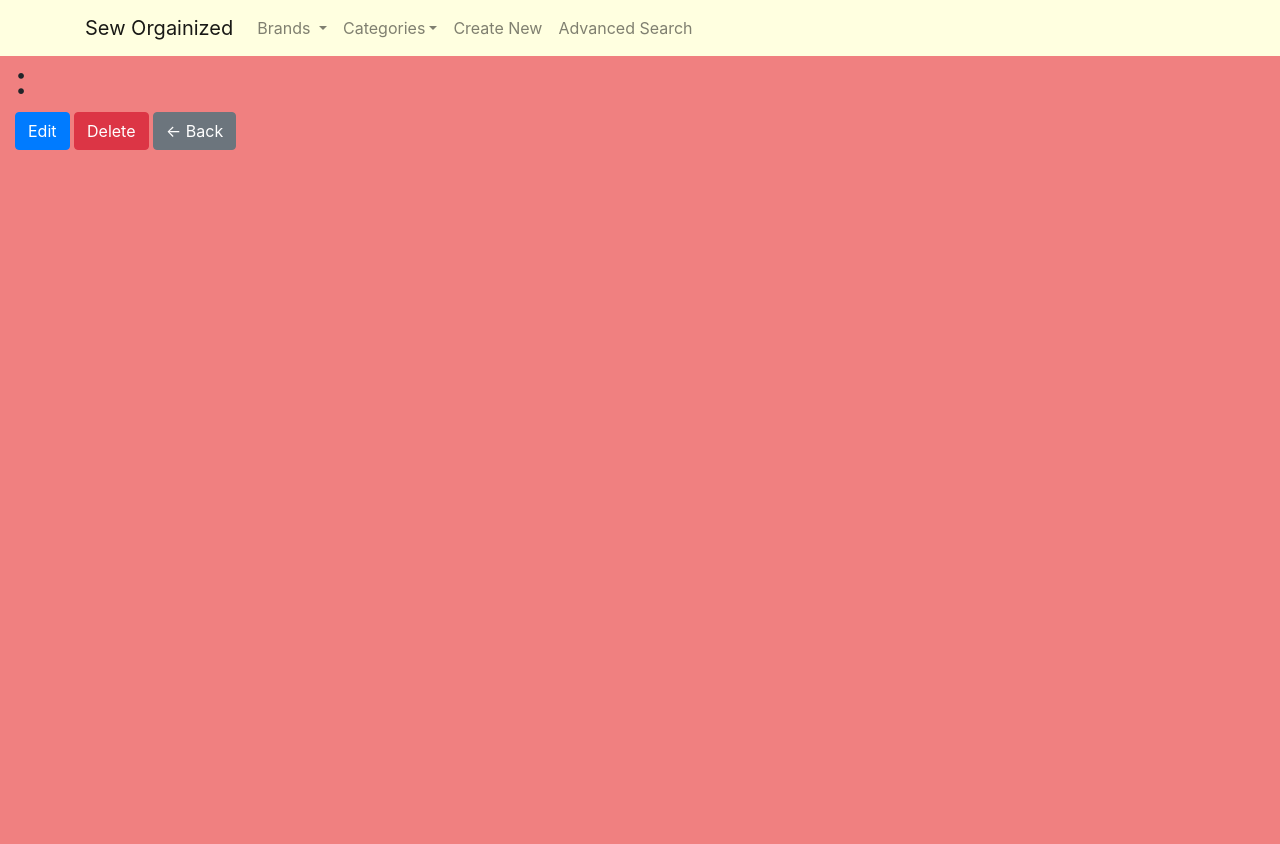
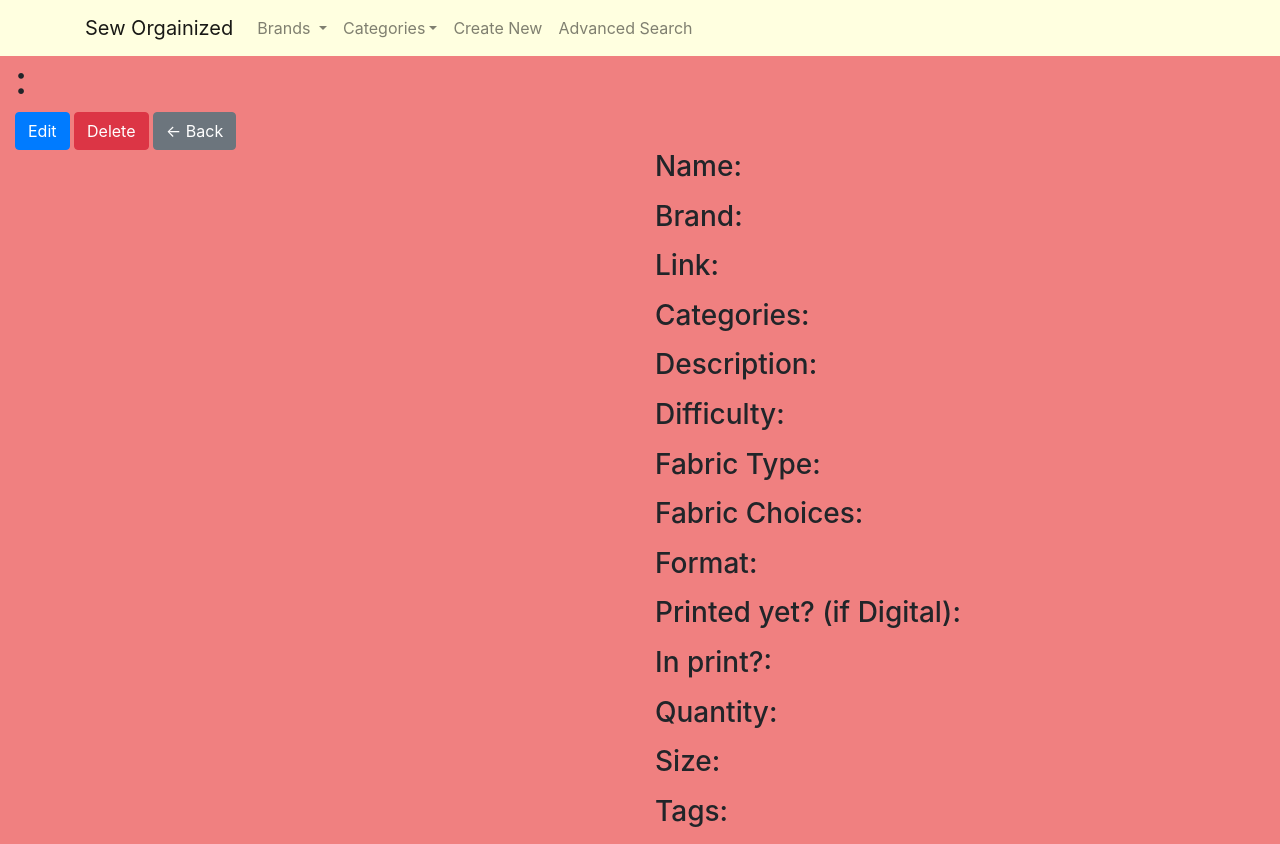
Before and after one commit to larilariv/SewOrganized, a Node server app: page /patterns/1 in a window 1280 px wide. Before the commit the page ends 150 px from the top, so only its background shows below. Run offline with Node 20, Linux system fonts and the light colour scheme; data that the repository does not hold is empty; some libraries are stand-ins or nearby versions.

Commit message:
Added all info from pattern model/schema to show view

```diff
--- a/controllers/patternsController.js
+++ b/controllers/patternsController.js
@@ -16,8 +16,6 @@
 });
 
 router.get("/:name", (req, res) => {
-  console.log(req.params.name);
-
   Pattern.findOne({ name: req.params.name })
     .then((pattern) => {
       res.render("patterns/show", pattern);
--- a/views/patterns/show.hbs
+++ b/views/patterns/show.hbs
@@ -1,15 +1,40 @@
 <h1>{{brand}}: <a href="{{link}}">{{name}}</a></h1>
 
+<div>
   <a href="/patterns/{{this.id}}" class="btn btn-primary">Edit</a>
-
     <form action="/patterns/{{this.id}}?_method=DELETE" method="POST" class="d-inline">
       <input type="submit" value="Delete" class="btn btn-danger" />
     </form>
+  <a href="/patterns" class="btn btn-secondary">&larr; Back</a>
+</div>
 
-<a href="/patterns" class="btn btn-secondary">&larr; Back</a>
+<div class="row">
 
-<h2>{{categories}}</h2>
+  <div class="col-6">
 
     <img src="{{coverImage}}" class="img-fluid">
     <img src="{{lineArtImage}}" class="img-fluid">
     <img src="{{sizeChartImage}}" class="img-fluid">
+
+  </div>
+
+  <div class="col-6">
+
+    <h3>Name:</h3><p>{{name}}</p>
+    <h3>Brand:</h3><p>{{brand}}</p>
+    <h3>Link:</h3><p>{{link}}</p>
+    <h3>Categories:</h3><p>{{categories}}</p>
+    <h3>Description:</h3><p>{{description}}</p>
+    <h3>Difficulty:</h3><p>{{difficulty}}</p>
+    <h3>Fabric Type:</h3><p>{{fabricType}}</p>
+    <h3>Fabric Choices:</h3><p>{{fabricChoices}}</p>
+    <h3>Format:</h3><p>{{format}}</p>
+    <h3>Printed yet? (if Digital):</h3><p>{{digitalPrinted}}</p>
+    <h3>In print?:</h3><p>{{inPrint}}</p>
+    <h3>Quantity:</h3><p>{{rating}}</p>
+    <h3>Size:</h3><p>{{letterSize}}{{numSize}}</p>
+    <h3>Tags:</h3><p>{{tags}}</p>
+
+  </div>
+
+</div>
```
Lines whose indentation alone changed are shown as unchanged.
